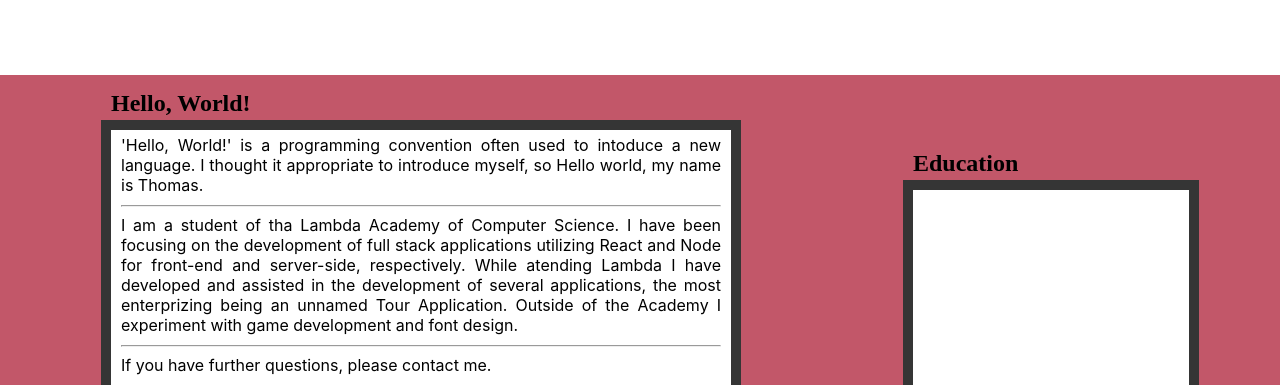
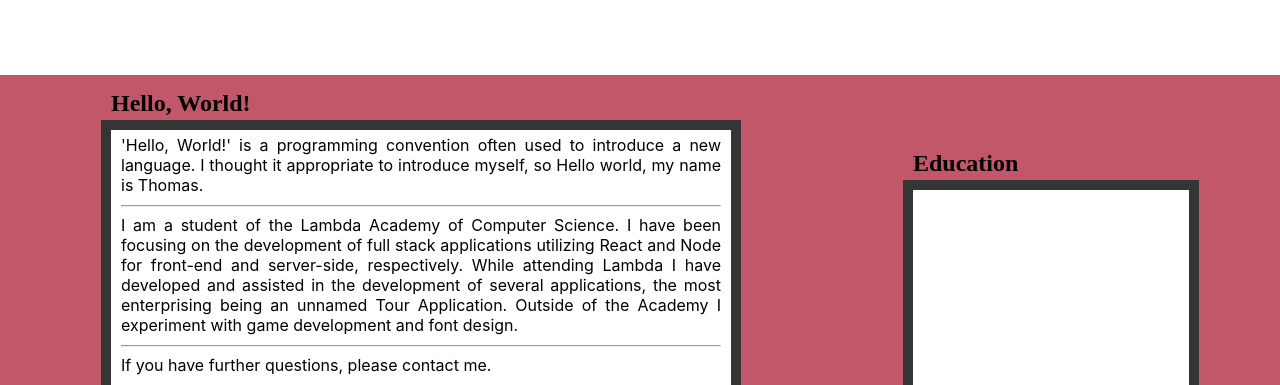
Before and after one commit to HTMLGhozt/Portfolio, a website: page index.html in a window 1280 px wide. Shown: the part 800-1185 px from the top of the page. Drawn offline with Linux system fonts and the light colour scheme.

Commit message:
Update index.html

```diff
--- a/index.html
+++ b/index.html
@@ -39,14 +39,14 @@
       <div class='card bio__card'>
         <h2 class='card__title'>Hello, World!</h2>
         <p class='card__paragraph'>
-          'Hello, World!' is a programming convention often used to intoduce a new language.
+          'Hello, World!' is a programming convention often used to introduce a new language.
           I thought it appropriate to introduce myself, so Hello world, my name is Thomas.
         </p>
         <hr>
         <p class='card__paragraph'>
-          I am a student of tha Lambda Academy of Computer Science.
+          I am a student of the Lambda Academy of Computer Science.
           I have been focusing on the development of full stack applications utilizing React and Node for front-end and server-side, respectively.
-          While atending Lambda I have developed and assisted in the development of several applications, the most enterprizing being an unnamed Tour Application.
+          While attending Lambda I have developed and assisted in the development of several applications, the most enterprising being an unnamed Tour Application.
           Outside of the Academy I experiment with game development and font design.
         </p>
         <hr>
```
